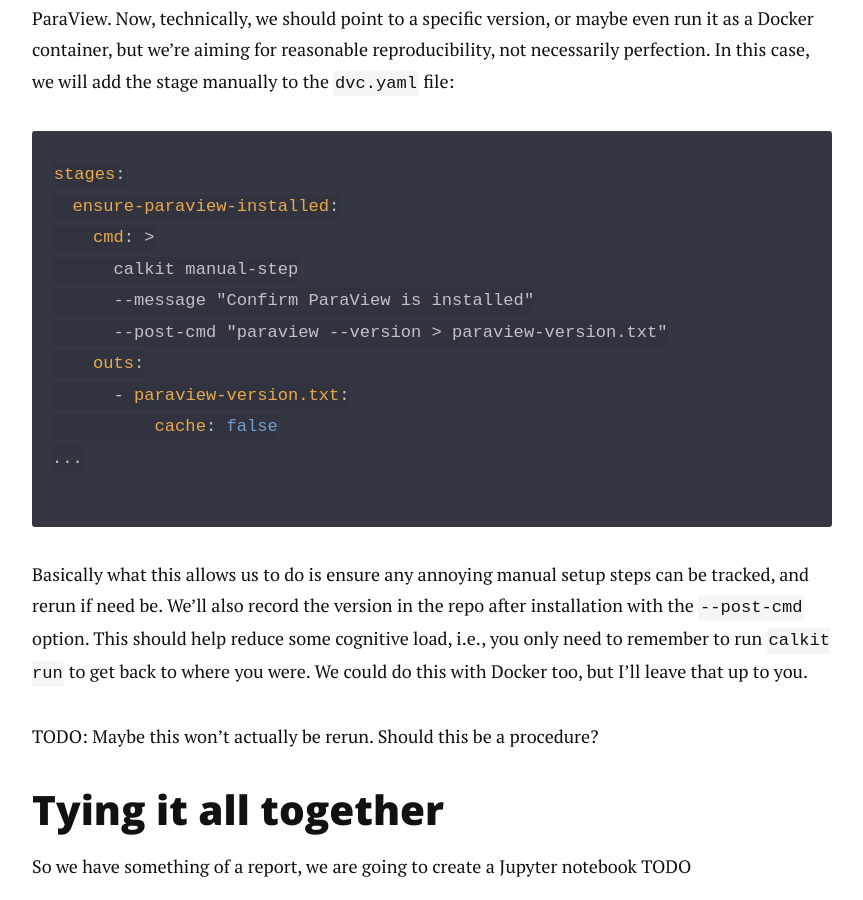
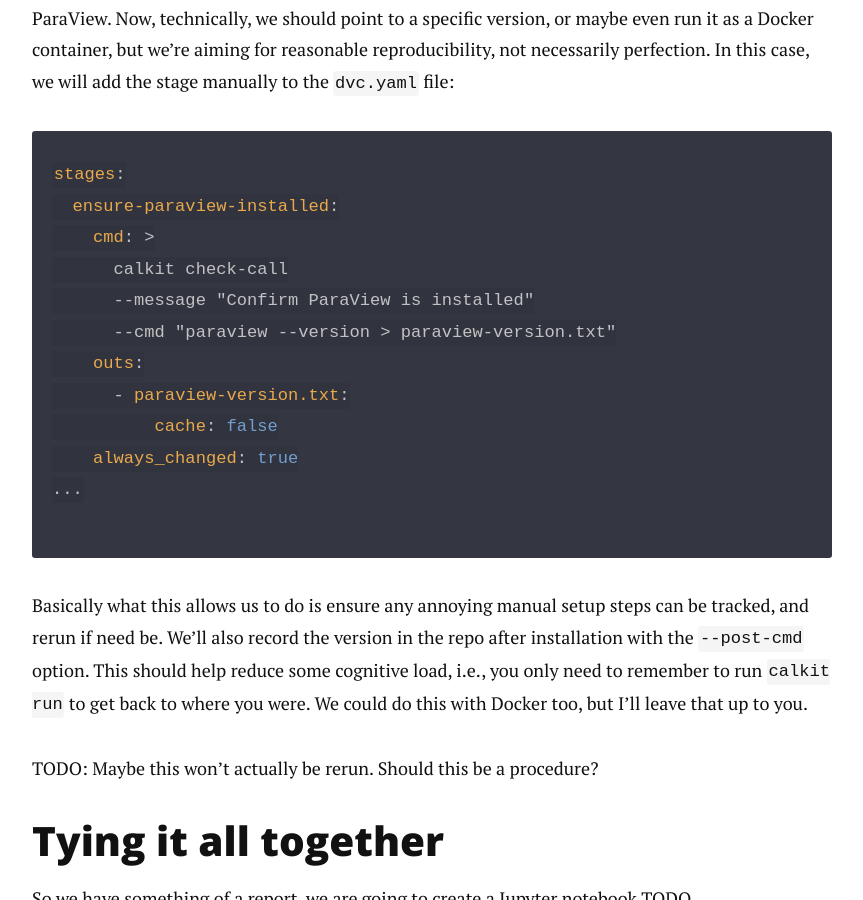
Before and after one commit to petebachant/petebachant.github.io, a Jekyll site: the page built from _posts/2024-10-15-reproducible-openfoam.markdown, in a window 1280 px wide and 900 px high, scrolled down 7515 px. Shown: the whole window, without its empty margins (208-1071 px from the left). Built offline with Jekyll 4.4.1, drawn with Linux system fonts in a browser that asks for light colours; nearby versions of some CDN libraries; comment, search, counter and statistics services are not loaded.

Commit message:
Add check for ParaView in OpenFOAM repro post

````diff
--- a/_posts/2024-10-15-reproducible-openfoam.markdown
+++ b/_posts/2024-10-15-reproducible-openfoam.markdown
@@ -276,12 +276,13 @@
 stages:
   ensure-paraview-installed:
     cmd: >
-      calkit manual-step
+      calkit check-call
       --message "Confirm ParaView is installed"
-      --post-cmd "paraview --version > paraview-version.txt"
+      --cmd "paraview --version > paraview-version.txt"
     outs:
       - paraview-version.txt:
           cache: false
+    always_changed: true
 ...
 ```
 
````
